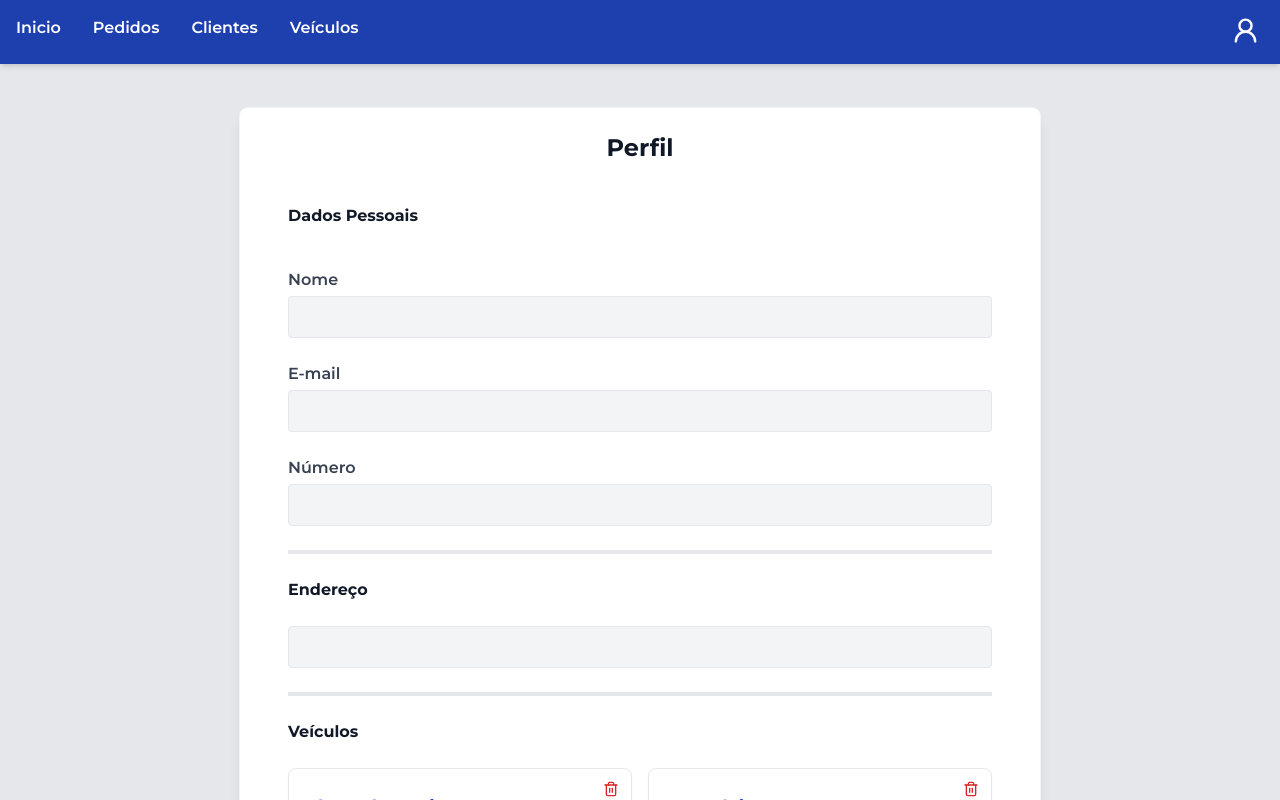
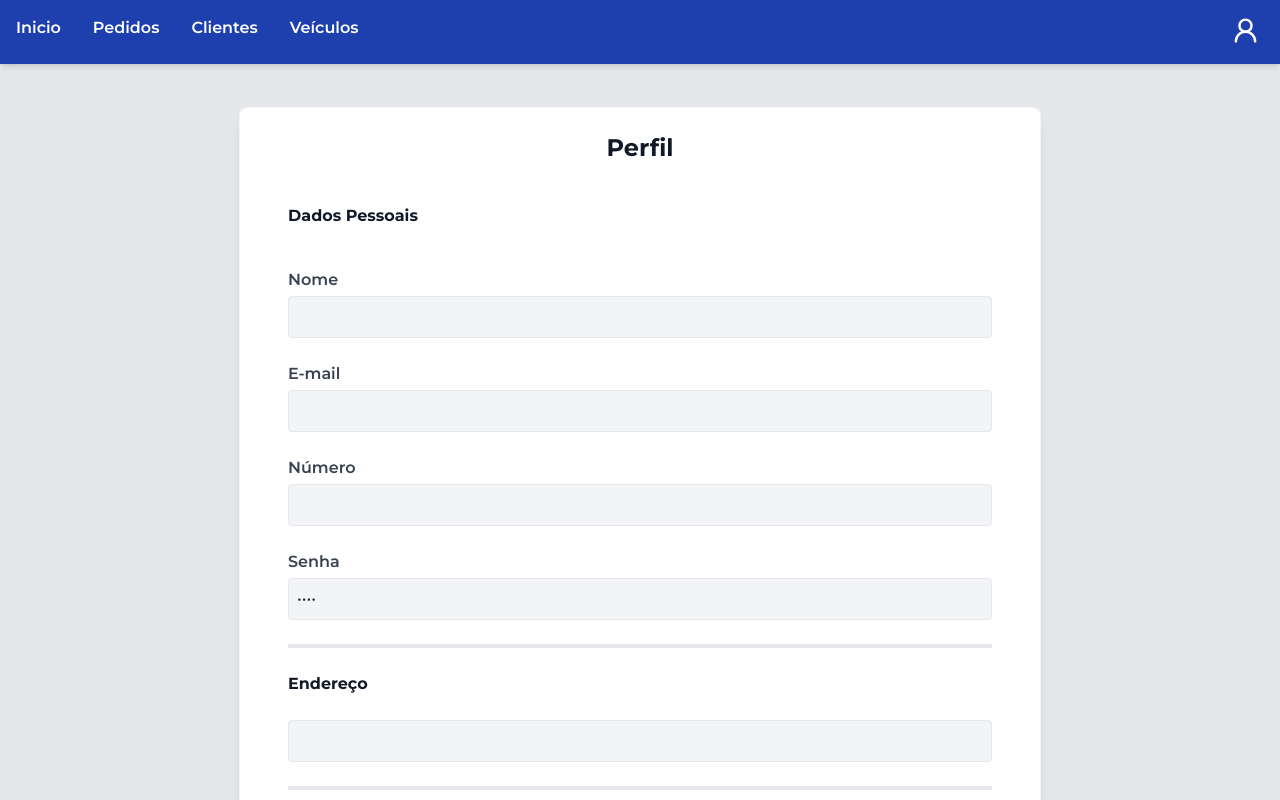
Before and after one commit to KauanQuinzote/Conserta-Felix, a Next.js app in the folder Client/: page /app/profile in a window 1280 px wide. Shown: the top 800 px of the page. Built offline with nearby package versions, Linux system fonts and the light colour scheme; a web font is replaced by a local one.

Commit message:
campo senha

```diff
--- a/Client/app/app/profile/ProfileInfo.tsx
+++ b/Client/app/app/profile/ProfileInfo.tsx
@@ -16,11 +16,12 @@ interface UserLS {
   name?: string;
   email?: string;
   number?: string;
+  password?: string;
 }
 
 interface ClientLS {
   id?: string;
-  address?: Address; // <- importante: address como objeto
+  address?: Address;
 }
 
 export default function ProfileInfo() {
@@ -52,7 +53,6 @@ export default function ProfileInfo() {
     }
   }, []);
 
-  // Montar endereço legível a partir do objeto
   const formattedAddress = client.address
     ? `${client.address.street}, ${client.address.addressNumber} - ${client.address.neighborhood}, ${client.address.city} - ${client.address.state}`
     : "";
@@ -85,8 +85,16 @@ export default function ProfileInfo() {
         <label className="font-semibold text-gray-700">Número</label>
         <input
           type="text"
-          value={user.number || ""}   // <- isso só aparece se o localStorage tiver number
-          readOnly
+          value={user.number || ""}
+          className="border p-2 rounded bg-gray-100 w-full"
+        />
+      </div>
+
+      <div className="flex flex-col space-y-1">
+        <label className="font-semibold text-gray-700">Senha</label>
+        <input
+          type="password"
+          value={user.password || "1234"}
           className="border p-2 rounded bg-gray-100 w-full"
         />
       </div>
@@ -98,7 +106,6 @@ export default function ProfileInfo() {
         <input
           type="text"
           value={formattedAddress}
-          readOnly
           className="border p-2 rounded bg-gray-100 w-full"
         />
       </div>
```
